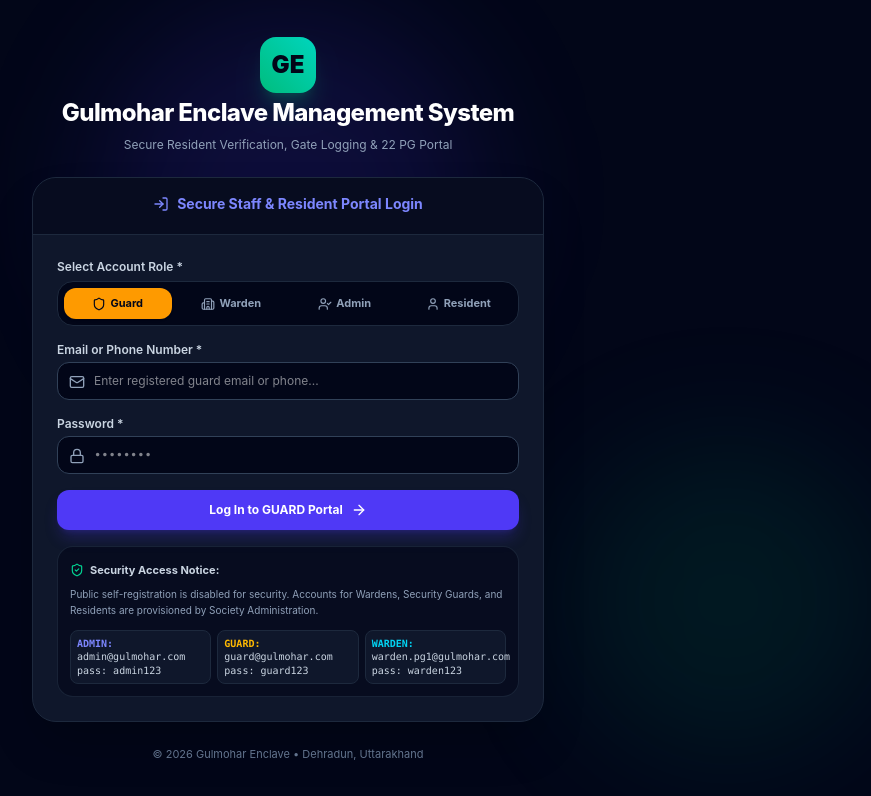
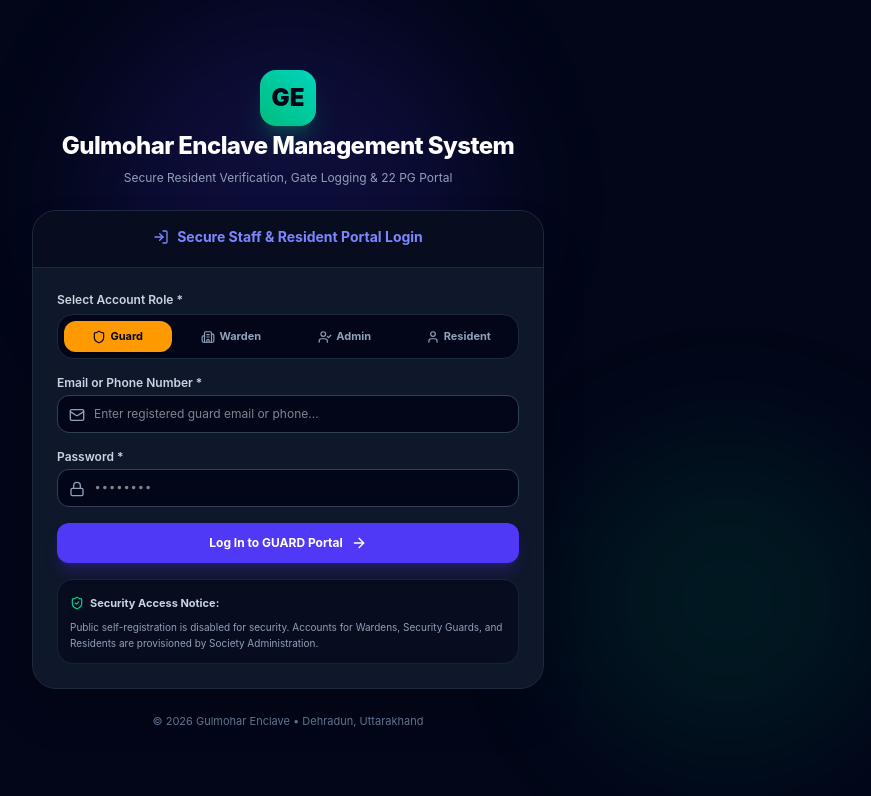
Before and after one commit to vishal26166/gulmohar-enclave, a React (Vite) app: page / in a window 1280 px wide. Shown: the top 796 px of the page, without its empty margins (352-1223 px from the left). Built offline with nearby package versions, Linux system fonts and the light colour scheme.

Commit message:
security: remove exposed demo credentials box from public login screen

```diff
--- a/src/components/LoginScreen.tsx
+++ b/src/components/LoginScreen.tsx
@@ -164,20 +164,6 @@ export const LoginScreen: React.FC = () => {
                 <p className="text-[10px] text-slate-400 leading-relaxed">
                   Public self-registration is disabled for security. Accounts for Wardens, Security Guards, and Residents are provisioned by Society Administration.
                 </p>
-                <div className="grid grid-cols-1 sm:grid-cols-3 gap-1.5 text-[10px] font-mono text-slate-300 pt-1">
-                  <div className="p-1.5 bg-slate-900 rounded-lg border border-slate-800">
-                    <span className="text-indigo-400 font-bold block">ADMIN:</span>
-                    admin@gulmohar.com<br/>pass: admin123
-                  </div>
-                  <div className="p-1.5 bg-slate-900 rounded-lg border border-slate-800">
-                    <span className="text-amber-400 font-bold block">GUARD:</span>
-                    guard@gulmohar.com<br/>pass: guard123
-                  </div>
-                  <div className="p-1.5 bg-slate-900 rounded-lg border border-slate-800">
-                    <span className="text-cyan-400 font-bold block">WARDEN:</span>
-                    warden.pg1@gulmohar.com<br/>pass: warden123
-                  </div>
-                </div>
               </div>
             </form>
           </div>
```
